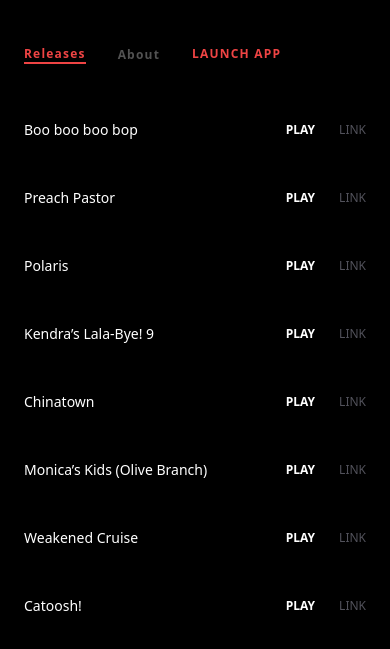
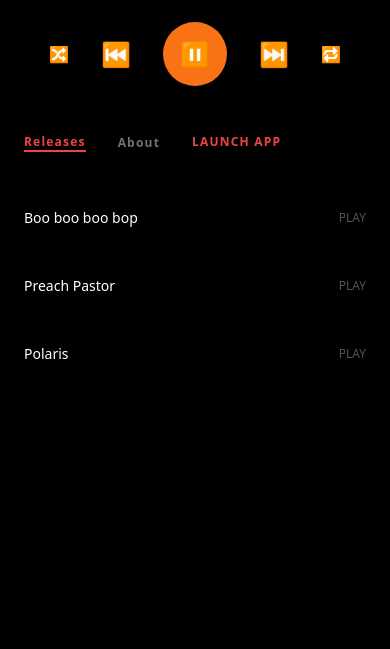
Before and after one commit to poweredbyheyhi/my-website, a plain HTML site: page index.html in a window 390 px wide. Both pictures are taken after a click on the button "Releases". Shown: the part 331-980 px from the top of the page. After the commit the page ends 844 px from the top, so only its background shows below. Drawn offline with nearby package versions, Linux system fonts and the light colour scheme.

Commit message:
Update index.html

```diff
--- a/index.html
+++ b/index.html
@@ -7,10 +7,10 @@
     <script src="https://cdn.tailwindcss.com"></script>
     <style>
         body { background-color: #000; color: #fff; }
-        .tab-btn { color: #525252; transition: all 0.3s; }
-        .tab-btn.active { color: #ef4444; border-bottom: 2px solid #ef4444; }
         .tab-content { display: none; }
         .tab-content.active { display: block; }
+        .control-btn { transition: transform 0.2s; }
+        .control-btn:active { transform: scale(0.9); }
     </style>
 </head>
 <body class="font-sans antialiased pb-24">
@@ -23,54 +23,64 @@
         <div class="aspect-video w-full max-w-2xl mx-auto">
             <iframe id="main-player" class="w-full h-full" src="https://www.youtube.com/embed/pzr2eZtcWK8" allowfullscreen></iframe>
         </div>
+
+        <div class="max-w-2xl mx-auto flex justify-center items-center gap-8 mt-6">
+            <button class="text-zinc-500">🔀</button>
+            <button onclick="prevTrack()" class="text-white text-2xl">⏮</button>
+            <button id="main-play-pause" onclick="togglePlay()" class="bg-orange-500 w-16 h-16 rounded-full text-white text-2xl font-bold">⏸</button>
+            <button onclick="nextTrack()" class="text-white text-2xl">⏭</button>
+            <button class="text-zinc-500">🔁</button>
+        </div>
     </div>
 
     <div class="max-w-2xl mx-auto px-6 mt-8">
         <div class="flex gap-8 mb-8 font-bold uppercase text-xs tracking-widest text-zinc-500">
-            <button onclick="switchTab(this, 'releases')" class="tab-btn active">Releases</button>
+            <button onclick="switchTab(this, 'releases')" class="tab-btn active border-b-2 border-red-500 text-red-500">Releases</button>
             <button onclick="switchTab(this, 'about')" class="tab-btn">About</button>
-            <a href="https://pbhhradio.com" class="text-red-500 hover:text-white">Launch App</a>
+            <a href="https://pbhhradio.com" class="text-red-500">Launch App</a>
         </div>
 
-        <div id="releases" class="tab-content active space-y-0">
-            <div id="library"></div>
-        </div>
-
-        <div id="about" class="tab-content text-zinc-400">
-            <p>PBHH Radio is a sonic exploration of the Nine Frameworks. Everything you knead is already grown.</p>
-        </div>
+        <div id="releases" class="tab-content active" id="library"></div>
+        <div id="about" class="tab-content text-zinc-400">PBHH Radio is a sonic exploration of the Nine Frameworks.</div>
     </div>
 
     <script>
+        let currentIndex = 0;
         const tracks = [
             { "id": "pzr2eZtcWK8", "title": "Boo boo boo bop" },
             { "id": "_r9U0mrvLHQ", "title": "Preach Pastor" },
-            { "id": "j26Pp_EsFuE", "title": "Polaris" },
-            { "id": "CyGIjgb7DJY", "title": "Kendra’s Lala-Bye! 9" },
-            { "id": "Gkhu1P9lYG4", "title": "Chinatown" },
-            { "id": "AzptWfKgpwc", "title": "Monica’s Kids (Olive Branch)" },
-            { "id": "Q90ftOQeVOM", "title": "Weakened Cruise" },
-            { "id": "HTjxgmwCOqQ", "title": "Catoosh!" }
+            { "id": "j26Pp_EsFuE", "title": "Polaris" }
         ];
+
+        function loadTrack(index) {
+            currentIndex = index;
+            document.getElementById('main-player').src = "https://www.youtube.com/embed/" + tracks[index].id + "?autoplay=1";
+        }
+
+        function nextTrack() {
+            currentIndex = (currentIndex + 1) % tracks.length;
+            loadTrack(currentIndex);
+        }
+
+        function prevTrack() {
+            currentIndex = (currentIndex - 1 + tracks.length) % tracks.length;
+            loadTrack(currentIndex);
+        }
 
         function switchTab(el, id) {
             document.querySelectorAll('.tab-content').forEach(c => c.classList.remove('active'));
-            document.querySelectorAll('.tab-btn').forEach(b => b.classList.remove('active'));
+            document.querySelectorAll('.tab-btn').forEach(b => { b.classList.remove('active', 'border-b-2', 'border-red-500', 'text-red-500'); });
             document.getElementById(id).classList.add('active');
-            el.classList.add('active');
+            el.classList.add('active', 'border-b-2', 'border-red-500', 'text-red-500');
         }
 
-        const library = document.getElementById('library');
-        tracks.forEach(track => {
+        // Render List
+        const library = document.getElementById('releases');
+        tracks.forEach((track, index) => {
             const div = document.createElement('div');
-            div.className = "flex justify-between items-center py-6";
-            div.innerHTML = `
-                <span class="text-sm font-medium">${track.title}</span>
-                <div class="flex gap-6">
-                    <button onclick="document.getElementById('main-player').src='https://www.youtube.com/embed/${track.id}'" class="text-xs font-bold text-white hover:text-red-500">PLAY</button>
-                    <a href="https://youtube.com/watch?v=${track.id}" target="_blank" class="text-xs text-zinc-600 hover:text-white">LINK</a>
-                </div>
-            `;
+            div.className = "flex justify-between items-center py-6 cursor-pointer hover:opacity-70";
+            div.onclick = () => loadTrack(index);
+            div.innerHTML = `<span class="text-sm font-medium">${track.title}</span><span class="text-xs text-zinc-600">PLAY</span>`;
             library.appendChild(div);
         });
     </script>
```
